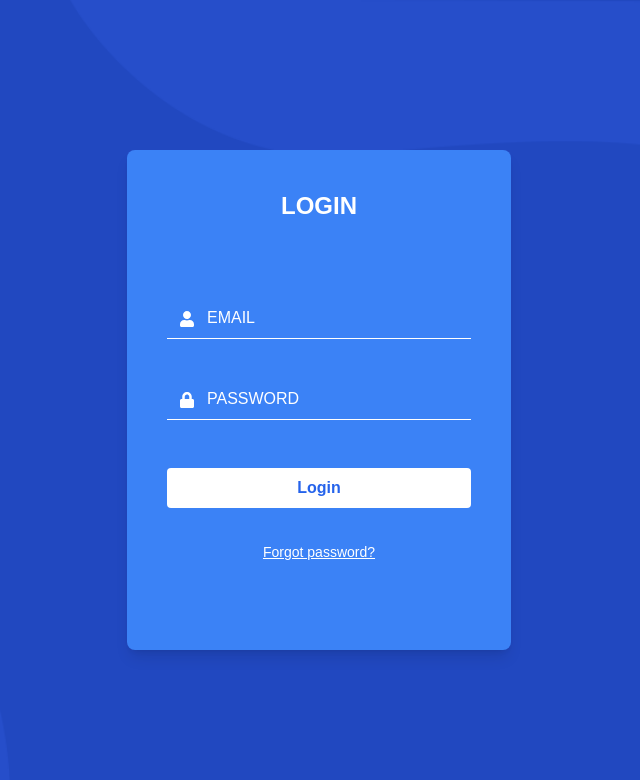
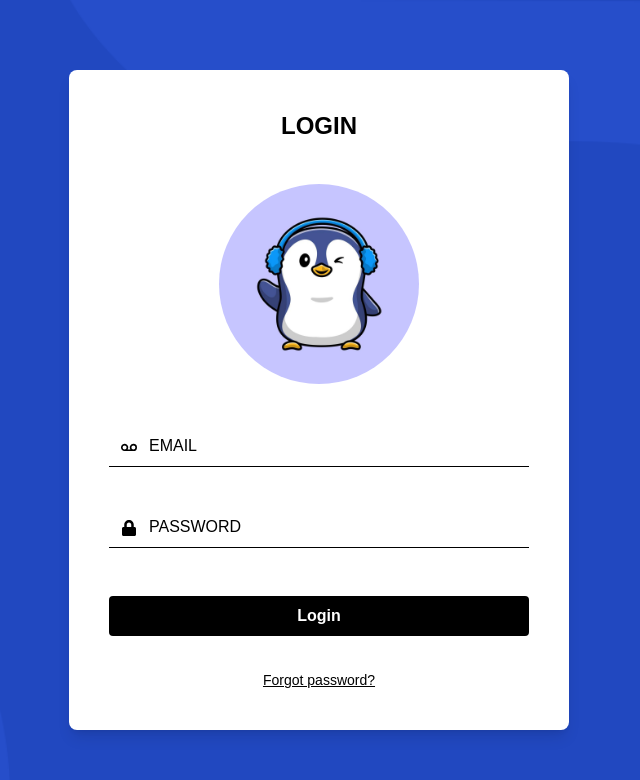
Before and after one commit to sengkimer1/Blog_post, a Next.js app: page /login in a window 1280 px wide. Shown: the top 780 px of the page, without its empty margins (321-961 px from the left). Built offline with nearby package versions, Linux system fonts and the light colour scheme.

Commit message:
feature login last update

```diff
--- a/src/app/login/page.tsx
+++ b/src/app/login/page.tsx
@@ -2,10 +2,12 @@
 
 import React, { useState } from "react";
 import { useRouter } from 'next/navigation';
-import { FaUser, FaLock } from 'react-icons/fa';
+import { FaVoicemail, FaLock } from 'react-icons/fa';
 import axios from "axios";
 import Button from "@/components/Button";
 import img from '@/images/background.png';
+import Image from 'next/image';
+import profile from '@/images/profile.png'
 
 interface UserFormInput {
   email: string;
@@ -53,38 +55,50 @@ function Login() {
       }}
     >
       <div className="flex items-center justify-center min-h-screen bg-cover bg-center">
-        <div className="w-[400px] h-[500px] max-w-sm p-10 space-y-[25%] bg-blue-500 rounded-lg shadow-lg">
+        <div className="w-[500px] h-[660px] p-10 space-y-[10%] bg-white rounded-lg shadow-lg">
           <div className="text-center">
-            <h2 className="text-2xl font-bold text-white">LOGIN</h2>
+            <h2 className="text-2xl font-bold text-black">LOGIN</h2>
           </div>
+          <div className="flex items-center justify-center">
+          <Image
+            src={profile}
+            alt="A description of the image"
+            width={200}
+            height={300}
+            quality={75}
+            className="rounded-full"
+          />
+          </div>
+
+
           <form onSubmit={(e) => e.preventDefault()}>
             <div className="relative mb-10">
-              <FaUser className="absolute left-3 top-1/2 transform -translate-y-1/2 text-white" />
+              <FaVoicemail className="absolute left-3 top-1/2 transform -translate-y-1/2 text-black" />
               <input
                 type="text"
                 name="email"
                 placeholder="EMAIL"
                 onChange={handleInputChange}
                 value={formData.email}
-                className="w-full pl-10 py-2 text-white bg-transparent border-b border-white placeholder-white focus:outline-none focus:border-white"
+                className="w-full pl-10 py-2 text-black bg-transparent border-b border-black placeholder-black focus:outline-none focus:border-black"
               />
             </div>
             <div className="relative mb-12">
-              <FaLock className="absolute left-3 top-1/2 transform -translate-y-1/2 text-white" />
+              <FaLock className="absolute left-3 top-1/2 transform -translate-y-1/2 text-black" />
               <input
                 type="password"
                 name="password"
                 placeholder="PASSWORD"
                 onChange={handleInputChange}
                 value={formData.password}
-                className="w-full pl-10 py-2 text-white bg-transparent border-b border-white placeholder-white focus:outline-none focus:border-white"
+                className="w-full pl-10 py-2 text-black bg-transparent border-b border-black placeholder-black focus:outline-none focus:border-black"
               />
             </div>
             <Button onClick={handleLogin} loading={loading} error={error}>
               Login
             </Button>
             <div className="mt-4 text-center">
-              <a href="#" className="text-sm text-white underline">
+              <a href="#" className="text-sm text-black underline">
                 Forgot password?
               </a>
             </div>
--- a/src/components/Button.tsx
+++ b/src/components/Button.tsx
@@ -22,7 +22,7 @@ const Button: FC<ButtonProps> = ({
     return (
         <div className="flex flex-col text-center gap-4">
             <button
-                className={`w-full py-2 font-bold text-blue-600 bg-white rounded focus:outline-none focus:shadow-outline ${className}`}
+                className={`w-full py-2 font-bold text-white bg-black rounded focus:outline-none focus:shadow-outline ${className}`}
                 type={type}
                 onClick={onClick}
                 disabled={loading}
@@ -31,7 +31,7 @@ const Button: FC<ButtonProps> = ({
                 {loading ? "Logging in..." : children}
             </button>
             <div className="text-sm">
-                {error && <p style={{ color: 'white' }}>{error}</p>}
+                {error && <p style={{ color: 'red' }}>{error}</p>}
             </div>
         </div>
     );
```
Also changed, not shown: src/images/profile.png (added).
